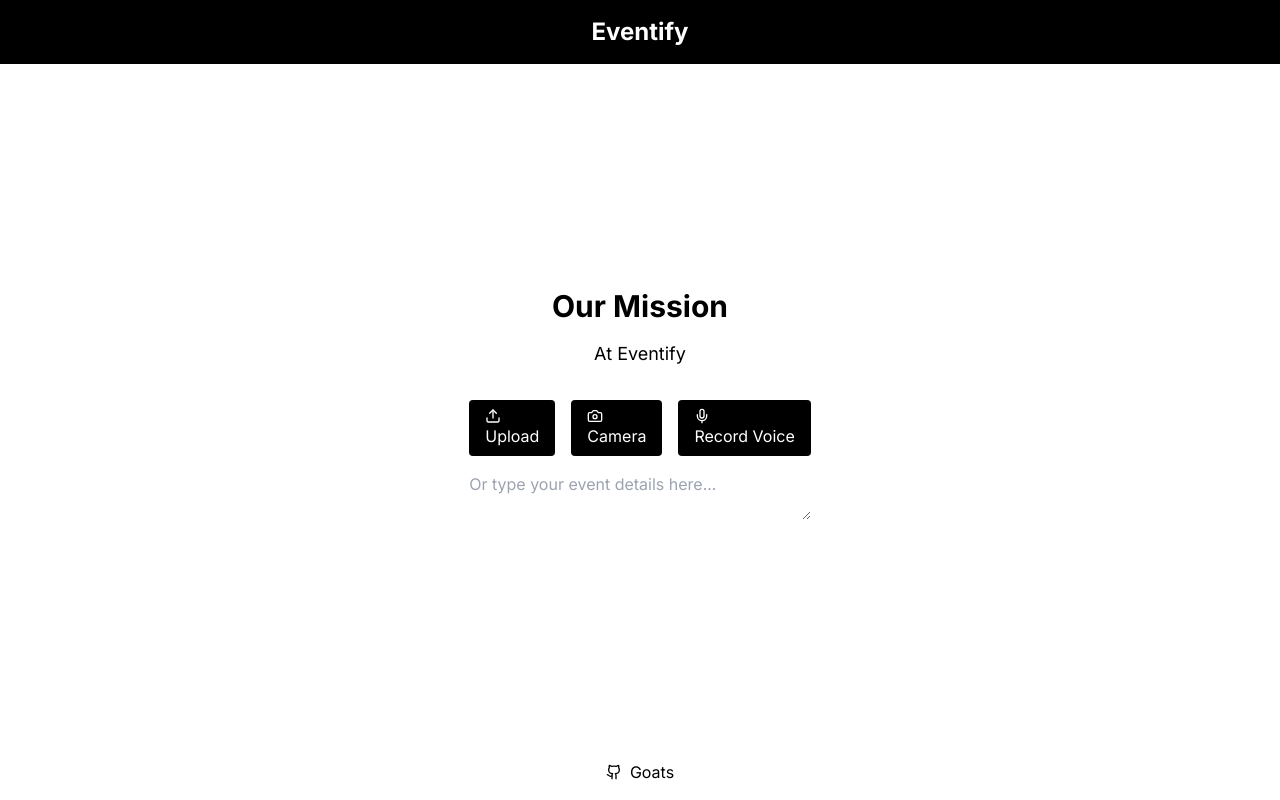
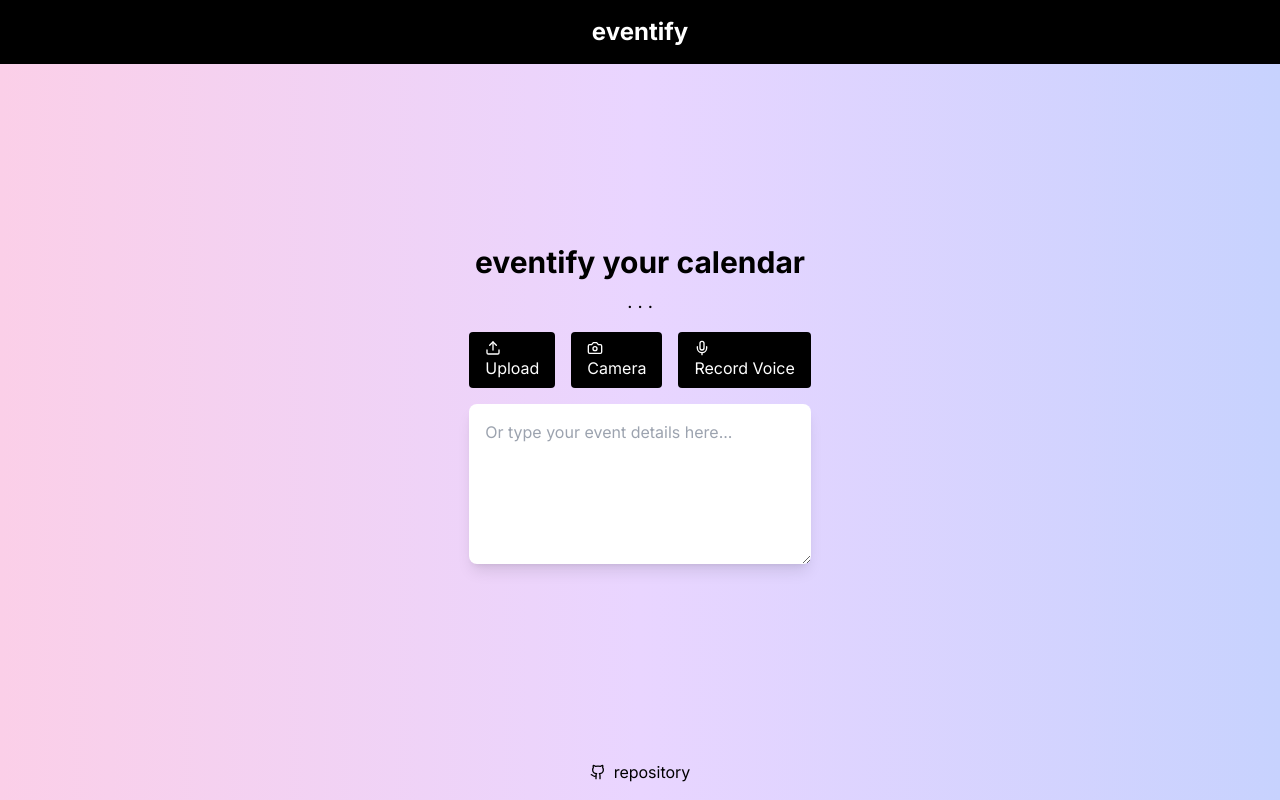
Before and after one commit to lucasloepke/eventify, a Next.js app: page / in a window 1280 px wide. Built offline with nearby package versions, Linux system fonts and the light colour scheme.

Commit message:
updates galore

```diff
--- a/app/LandingPage.tsx
+++ b/app/LandingPage.tsx
@@ -46,17 +46,17 @@ export default function LandingPage() {
   }
 
   return (
-      <main className="flex min-h-screen flex-col items-center">
+      <main className="flex min-h-screen flex-col items-center bg-gradient-to-r from-pink-200 via-purple-200 to-indigo-200">
         <header className="bg-black text-white p-4 w-full text-center">
-          <h1 className="text-2xl font-bold">Eventify</h1>
+          <h1 className="text-2xl font-bold">eventify</h1>
         </header>
 
 
       <div className="flex-grow flex flex-col items-center justify-center p-4">
-        <div className="max-w-2xl text-center mb-8">
-          <h2 className="text-3xl font-bold mb-4">Our Mission</h2>
+        <div className="max-w-2xl text-center mb-4">
+          <h2 className="text-3xl font-bold mb-2">eventify your calendar</h2>
           <p className="text-lg">
-            At Eventify
+            . . .
           </p>
         </div>
 
@@ -84,7 +84,7 @@ export default function LandingPage() {
 
         <Textarea
           placeholder="Or type your event details here..."
-          className="mt-4 w-full max-w-md"
+          className="mt-4 w-full h-40 p-4 max-w-md rounded-lg shadow-lg"
         />
       </div>
 
@@ -96,7 +96,7 @@ export default function LandingPage() {
           className="flex items-center"
         >
           <Github className="mr-2 h-4 w-4" />
-          <span>Goats</span>
+          <span>repository</span>
         </a>
       </footer>
     </main>
--- a/package.json
+++ b/package.json
@@ -3,7 +3,7 @@
   "version": "0.1.0",
   "private": true,
   "scripts": {
-    "flask-dev": "FLASK_DEBUG=1 pip3 install -r requirements.txt && python3 -m flask --app api/index run -p 5328",
+    "flask-dev": "set FLASK_DEBUG=1 pip3 install -r requirements.txt && python3 -m flask --app api/index run -p 5328",
     "next-dev": "next dev",
     "dev": "concurrently \"pnpm run next-dev\" \"pnpm run flask-dev\"",
     "build": "next build",
```
Also changed, not shown: 1 other file (tests, documents, lock files or other folders).
